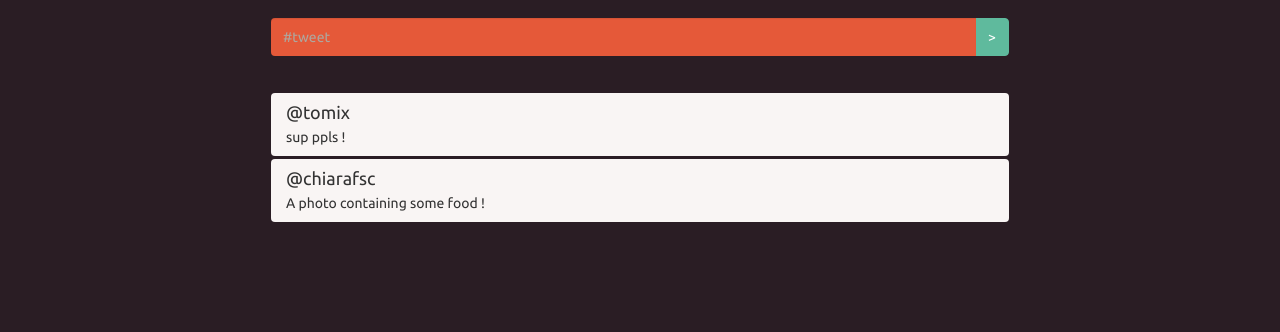
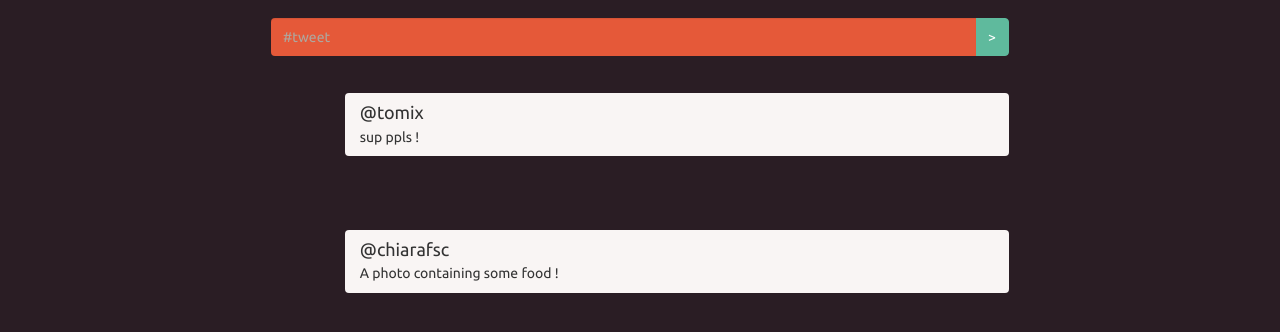
Before and after one commit to chiarafelice/twitterlite-frontend, a plain HTML site: page index.html in a window 1280 px wide. Shown: the part 54-386 px from the top of the page. Drawn offline with nearby package versions, Linux system fonts and the light colour scheme.

Commit message:
custom css margins

```diff
--- a/css/custom.css
+++ b/css/custom.css
@@ -30,3 +30,11 @@ border-radius: 0 !important;
 .list-group-item {
 	background-color: #F9F5F4 !important;
 }
+
+
+.list-group {
+    margin-top: 0% !important;
+    margin-bottom: 10% !important;
+    margin-right: 0% !important;
+    margin-left: 10% !important;
+}
```
